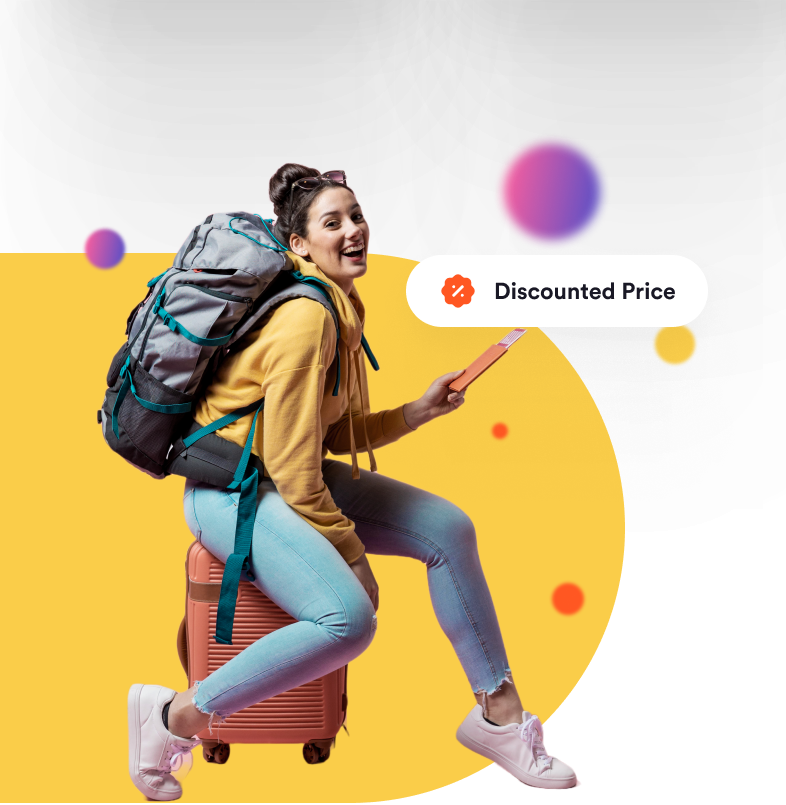
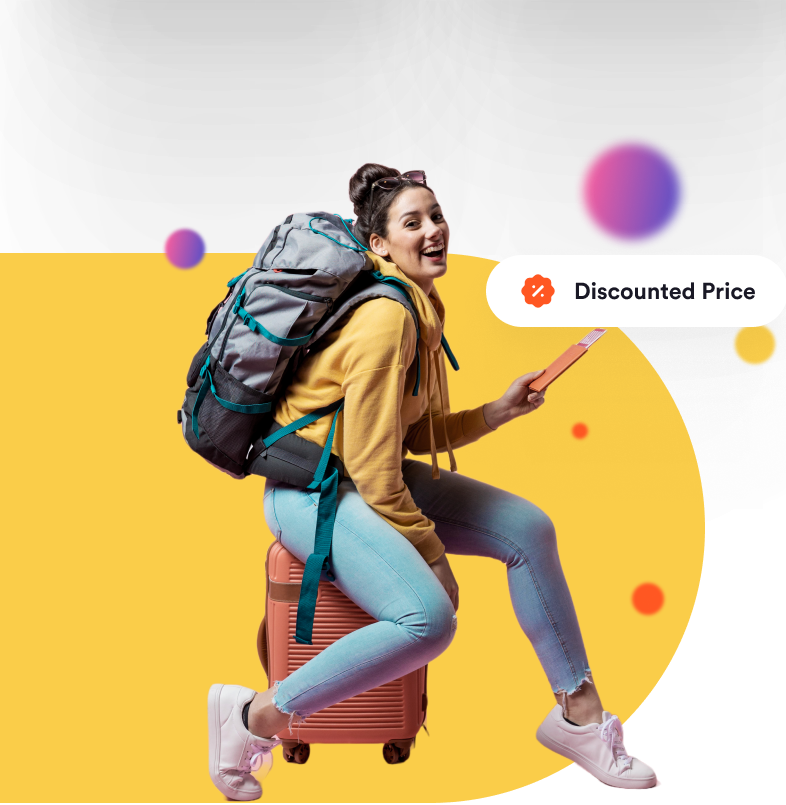
Before and after one commit to quanghuy1799/html-css-training, a website built with Parcel: page practice-one/index.html in a window 1280 px wide. Shown: the part 2540-3345 px from the top of the page, 0-786 px from the left. Built offline with nearby package versions, Linux system fonts and the light colour scheme; a web font is replaced by a local one.

Commit message:
fix travel-point image

```diff
--- a/practice-one/assets/css/main.css
+++ b/practice-one/assets/css/main.css
@@ -811,13 +811,17 @@
   height: 671px;
   flex-shrink: 0;
 }
+.travelpoint-image{
+  position: absolute;
+  left: 0;
+}
 .travelepoint-title-item {
   display: flex;
   flex-direction: column;
   align-items: flex-start;
   gap: 64px;
   flex: 1 0 0;
-  min-width: 441px;
+  max-width: 441px;
  position: relative;
 }
 .travlepoint-title {
```
